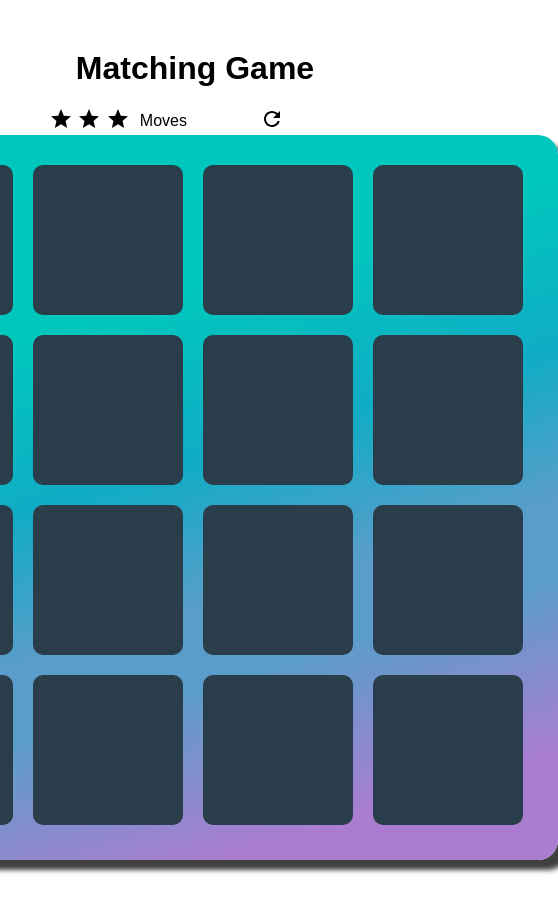
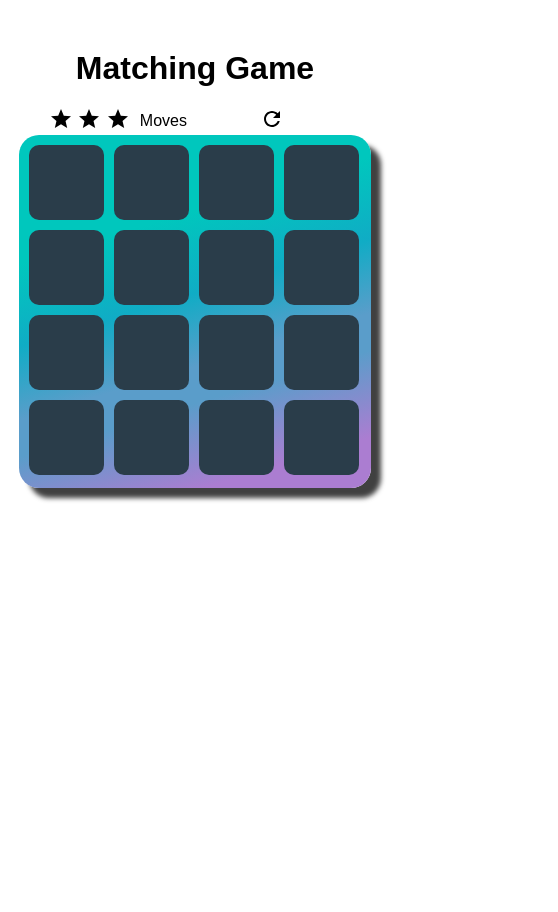
Before and after one commit to leonelmeque/memorygame, a website: page index.html in a window 390 px wide. Shown: the whole page, 558 px wide, since content can reach past the window. After the commit the page ends 844 px from the top, so only its background shows below. Drawn offline with Linux system fonts and the light colour scheme.

Commit message:
Optimized for mobile

```diff
--- a/css/stylesheet.css
+++ b/css/stylesheet.css
@@ -152,3 +152,23 @@ h1 {
 .game-won h2{
   margin-bottom: 10px;
 }
+
+
+@media screen and (max-width:640px){
+  .board-table{
+    width: 332.5px;
+    height : 332.5px;
+    padding: 10px 10px;
+  }
+
+  .container{
+  grid-template-rows: 75px 75px 75px 75px;
+  grid-template-columns: 75px 75px 75px 75px;
+  grid-gap: 10px 10px;
+  }
+
+  span img{
+    width: 30px;
+    height: 30px;
+  }
+}
--- a/js/app.js
+++ b/js/app.js
@@ -65,7 +65,7 @@ function endGame() {
 
     starSpan.textContent = totalStars;
     movesSpan.textContent = numOfMoves;
-    winnerMessage.style.cssText='visibility:visible; padding-top:350px; animation: zoom-in-out 0.5s ease;';
+    winnerMessage.style.cssText='visibility:visible; padding-top:150px; animation: zoom-in-out 0.5s ease;';
 
   }
 }
```
